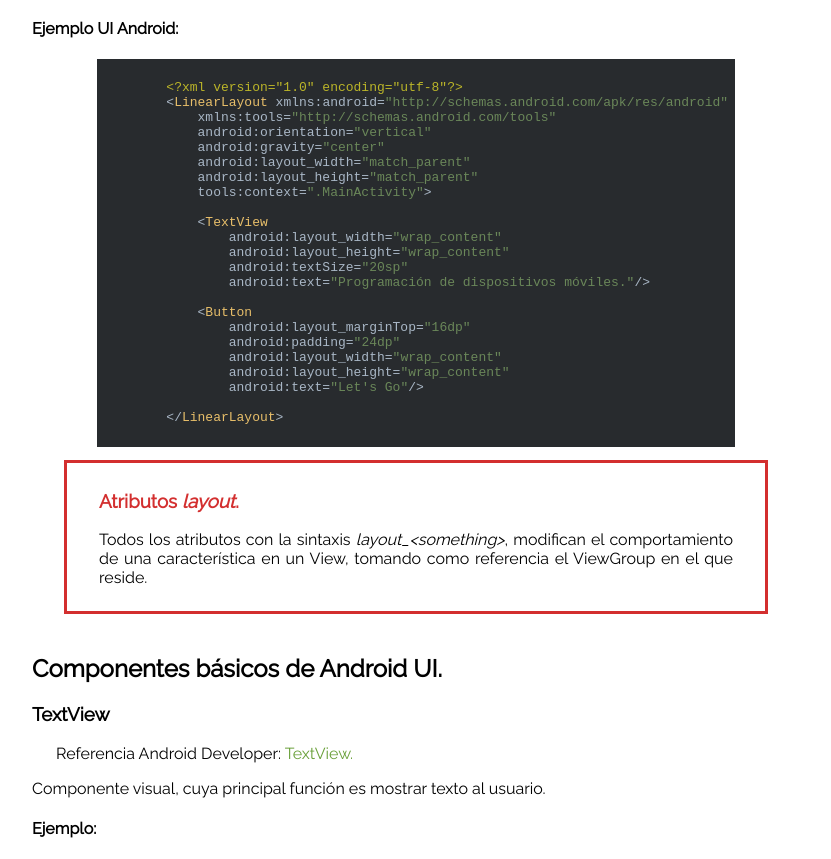
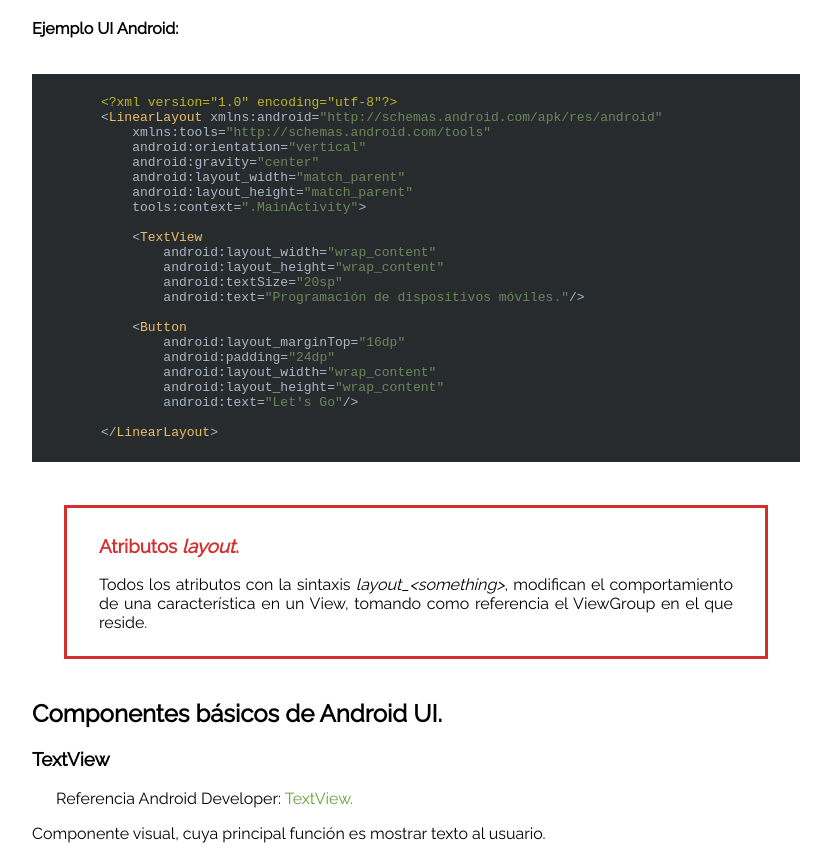
Before and after one commit to Nexxtor/Labs_PDM0119, a plain HTML site: page laboratorio_2/index.html in a window 1280 px wide. Shown: the part 1695-2554 px from the top of the page, without its empty margins (224-1055 px from the left). Drawn offline with Linux system fonts and the light colour scheme.

Commit message:
Guia 2 terminada

```diff
--- a/laboratorio_2/index.html
+++ b/laboratorio_2/index.html
@@ -161,7 +161,7 @@
 
             <h4>Ejemplo UI Android:</h4>
 
-            <pre class="center">
+            <pre>
                 <code class="xml">
         &lt;?xml version=&quot;1.0&quot; encoding=&quot;utf-8&quot;?&gt;
         &lt;LinearLayout xmlns:android=&quot;http://schemas.android.com/apk/res/android&quot;
```
